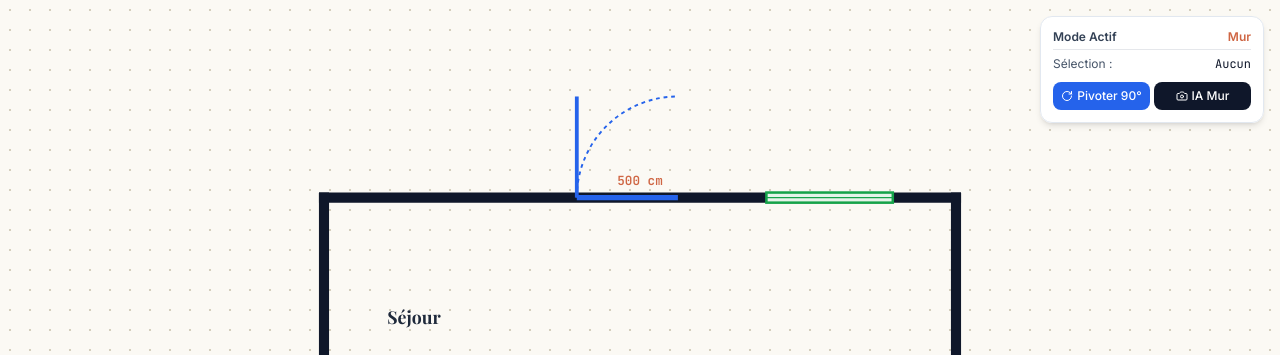
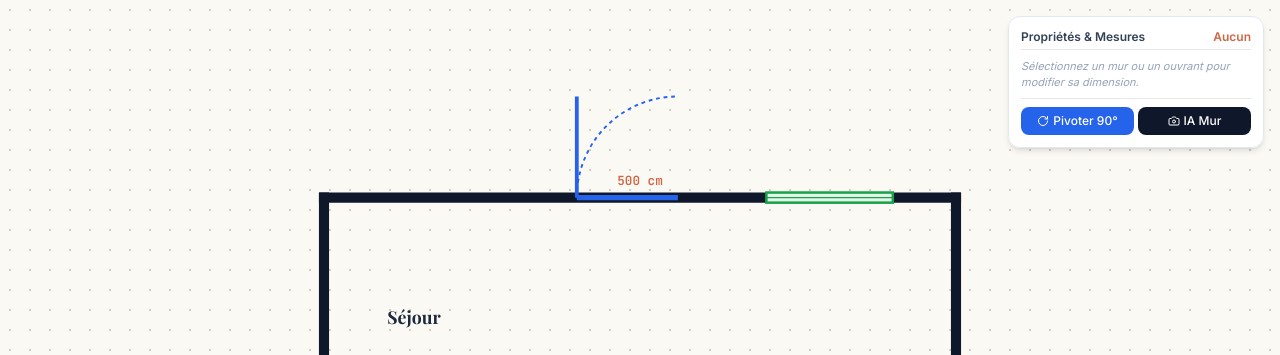
Before and after one commit to peakbe/plan-vectorizer, a Flask app: page / in a window 1280 px wide. Shown: the part 111-466 px from the top of the page. Run offline with Flask 3, Linux system fonts and the light colour scheme; some libraries are stand-ins or nearby versions.

Commit message:
Update index.html

```diff
--- a/templates/index.html
+++ b/templates/index.html
@@ -110,17 +110,18 @@
             </button>
         </div>
 
-        <!-- Panneau info pièce -->
-        <div class="absolute top-4 right-4 z-20 bg-white/95 backdrop-blur border border-slate-200 p-3 rounded-xl shadow-md text-xs space-y-1.5 w-56">
+        <!-- Panneau de Propriétés & Mesures (Interactif) -->
+        <div class="absolute top-4 right-4 z-20 bg-white/95 backdrop-blur border border-slate-200 p-3 rounded-xl shadow-md text-xs space-y-2 w-64">
             <div class="flex justify-between font-bold text-slate-700 border-b pb-1">
-                <span>Mode Actif</span>
-                <span id="active-mode-label" class="text-[#cf6644]">Mur</span>
+                <span>Propriétés & Mesures</span>
+                <span id="selected-type-label" class="text-[#cf6644]">Aucun</span>
             </div>
-            <div class="flex justify-between text-slate-600">
-                <span>Sélection :</span>
-                <span id="selected-info" class="font-tech text-slate-900">Aucun</span>
+
+            <div id="property-editor" class="space-y-2 text-slate-600">
+                <p class="text-[11px] text-slate-400 italic">Sélectionnez un mur ou un ouvrant pour modifier sa dimension.</p>
             </div>
-            <div class="pt-1 flex space-x-1">
+
+            <div class="pt-2 border-t flex space-x-1">
                 <button onclick="rotateSelected()" class="w-1/2 bg-blue-600 hover:bg-blue-700 text-white py-1.5 rounded-lg font-medium transition flex items-center justify-center space-x-1">
                     <i data-lucide="rotate-cw" class="w-3 h-3"></i>
                     <span>Pivoter 90°</span>
@@ -208,7 +209,6 @@
 
         function setTool(tool) {
             currentTool = tool;
-            document.getElementById('active-mode-label').textContent = tool === 'select' ? 'Sélection' : tool.charAt(0).toUpperCase() + tool.slice(1);
             document.querySelectorAll('.tool-btn').forEach(btn => {
                 btn.className = "tool-btn bg-slate-100 text-slate-700 px-3 py-1.5 rounded-md font-medium transition flex items-center space-x-1 hover:bg-slate-200";
             });
@@ -241,7 +241,7 @@
                     isDragging = true;
                     dragOffset.x = x - elements[foundElIndex].x;
                     dragOffset.y = y - elements[foundElIndex].y;
-                    document.getElementById('selected-info').textContent = `${elements[foundElIndex].type} #${foundElIndex}`;
+                    updatePropertyPanel();
                     renderCanvas();
                     return;
                 }
@@ -253,13 +253,13 @@
 
                 if (foundWallIndex !== -1) {
                     selectedItem = { type: 'wall', index: foundWallIndex };
-                    document.getElementById('selected-info').textContent = `Mur #${foundWallIndex}`;
+                    updatePropertyPanel();
                     renderCanvas();
                     return;
                 }
 
                 selectedItem = null;
-                document.getElementById('selected-info').textContent = 'Aucun';
+                updatePropertyPanel();
                 renderCanvas();
             } else {
                 saveState();
@@ -329,15 +329,73 @@
             return Math.hypot(p.x - (p1.x + t * (p2.x - p1.x)), p.y - (p1.y + t * (p2.y - p1.y)));
         }
 
-        // Fonction pour faire pivoter l'élément sélectionné de 90° à chaque clic
         function rotateSelected() {
             if (!selectedItem || selectedItem.type !== 'element') {
-                alert("Veuillez sélectionner une porte ou une fenêtre avec l'outil 'Sélectionner' pour la faire pivoter.");
+                alert("Veuillez sélectionner une porte, une fenêtre ou un élément avec l'outil 'Sélectionner' pour le pivoter.");
                 return;
             }
             saveState();
             let el = elements[selectedItem.index];
             el.rotation = (el.rotation + 90) % 360;
+            renderCanvas();
+        }
+
+        // Met à jour dynamiquement le panneau de dimensions selon la sélection
+        function updatePropertyPanel() {
+            const label = document.getElementById('selected-type-label');
+            const editor = document.getElementById('property-editor');
+
+            if (!selectedItem) {
+                label.textContent = "Aucun";
+                editor.innerHTML = `<p class="text-[11px] text-slate-400 italic">Sélectionnez un mur ou un ouvrant pour modifier sa dimension.</p>`;
+                return;
+            }
+
+            if (selectedItem.type === 'wall') {
+                let w = walls[selectedItem.index];
+                label.textContent = `Mur #${selectedItem.index}`;
+                editor.innerHTML = `
+                    <div>
+                        <label class="block text-[11px] font-medium text-slate-700 mb-1">Longueur du mur (cm)</label>
+                        <input type="number" id="input-dim-val" value="${w.length}" oninput="applyDimensionChange(this.value)" class="w-full bg-slate-50 border rounded-md p-1.5 font-tech text-xs focus:ring-1 focus:ring-[#cf6644] focus:outline-none">
+                    </div>
+                `;
+            } else if (selectedItem.type === 'element') {
+                let el = elements[selectedItem.index];
+                label.textContent = `${el.type.charAt(0).toUpperCase() + el.type.slice(1)}`;
+                let currentVal = el.width || el.w || 80;
+                editor.innerHTML = `
+                    <div>
+                        <label class="block text-[11px] font-medium text-slate-700 mb-1">Largeur / Taille (cm)</label>
+                        <input type="number" id="input-dim-val" value="${currentVal}" oninput="applyDimensionChange(this.value)" class="w-full bg-slate-50 border rounded-md p-1.5 font-tech text-xs focus:ring-1 focus:ring-[#cf6644] focus:outline-none">
+                    </div>
+                `;
+            }
+        }
+
+        // Applique instantanément la nouvelle dimension saisie dans le menu
+        function applyDimensionChange(newVal) {
+            if (!selectedItem) return;
+            let val = parseFloat(newVal);
+            if (isNaN(val) || val <= 0) return;
+
+            if (selectedItem.type === 'wall') {
+                let w = walls[selectedItem.index];
+                let currentLen = Math.hypot(w.x2 - w.x1, w.y2 - w.y1);
+                if (currentLen === 0) return;
+                let angle = Math.atan2(w.y2 - w.y1, w.x2 - w.x1);
+                w.length = val;
+                // Redimensionne le vecteur graphique proportionnellement à la nouvelle valeur
+                w.x2 = Math.round(w.x1 + val * Math.cos(angle));
+                w.y2 = Math.round(w.y1 + val * Math.sin(angle));
+            } else if (selectedItem.type === 'element') {
+                let el = elements[selectedItem.index];
+                if (el.type === 'door' || el.type === 'window') {
+                    el.width = val;
+                } else if (el.type === 'stairs') {
+                    el.w = val;
+                }
+            }
             renderCanvas();
         }
 
@@ -374,10 +432,8 @@
                 g.setAttribute('transform', `translate(${el.x}, ${el.y}) rotate(${el.rotation || 0})`);
 
                 if (el.type === 'door') {
-                    // Symbole standard de porte (Bleu) : Arc d'ouverture + Vantail à 90°
                     const width = el.width || 80;
 
-                    // Arc d'ouverture (quart de cercle)
                     const arc = document.createElementNS('http://www.w3.org/2000/svg', 'path');
                     arc.setAttribute('d', `M 0 0 A ${width} ${width} 0 0 1 ${width} -${width}`);
                     arc.setAttribute('fill', 'none');
@@ -386,7 +442,6 @@
                     arc.setAttribute('stroke-dasharray', '3,3');
                     g.appendChild(arc);
 
-                    // Battant/Panneau de porte ouvert à 90°
                     const leaf = document.createElementNS('http://www.w3.org/2000/svg', 'line');
                     leaf.setAttribute('x1', '0'); leaf.setAttribute('y1', '0');
                     leaf.setAttribute('x2', '0'); leaf.setAttribute('y2', `-${width}`);
@@ -394,7 +449,6 @@
                     leaf.setAttribute('stroke-width', '3');
                     g.appendChild(leaf);
 
-                    // Cadre de base
                     const base = document.createElementNS('http://www.w3.org/2000/svg', 'line');
                     base.setAttribute('x1', '0'); base.setAttribute('y1', '0');
                     base.setAttribute('x2', `${width}`); base.setAttribute('y2', '0');
@@ -403,7 +457,6 @@
                     g.appendChild(base);
 
                 } else if (el.type === 'window') {
-                    // Symbole de fenêtre (Vert) : Double vitrage encadré
                     const width = el.width || 100;
                     const winRect = document.createElementNS('http://www.w3.org/2000/svg', 'rect');
                     winRect.setAttribute('x', '0'); winRect.setAttribute('y', '-4');
@@ -413,7 +466,6 @@
                     winRect.setAttribute('stroke-width', '2');
                     g.appendChild(winRect);
 
-                    // Ligne centrale de vitre
                     const glassLine = document.createElementNS('http://www.w3.org/2000/svg', 'line');
                     glassLine.setAttribute('x1', '0'); glassLine.setAttribute('y1', '0');
                     glassLine.setAttribute('x2', `${width}`); glassLine.setAttribute('y2', '0');
@@ -453,6 +505,7 @@
                 walls = prevState.walls;
                 elements = prevState.elements;
                 selectedItem = null;
+                updatePropertyPanel();
                 renderCanvas();
             }
         }
@@ -469,7 +522,7 @@
                 elements.splice(selectedItem.index, 1);
             }
             selectedItem = null;
-            document.getElementById('selected-info').textContent = 'Aucun';
+            updatePropertyPanel();
             renderCanvas();
         }
 
```
